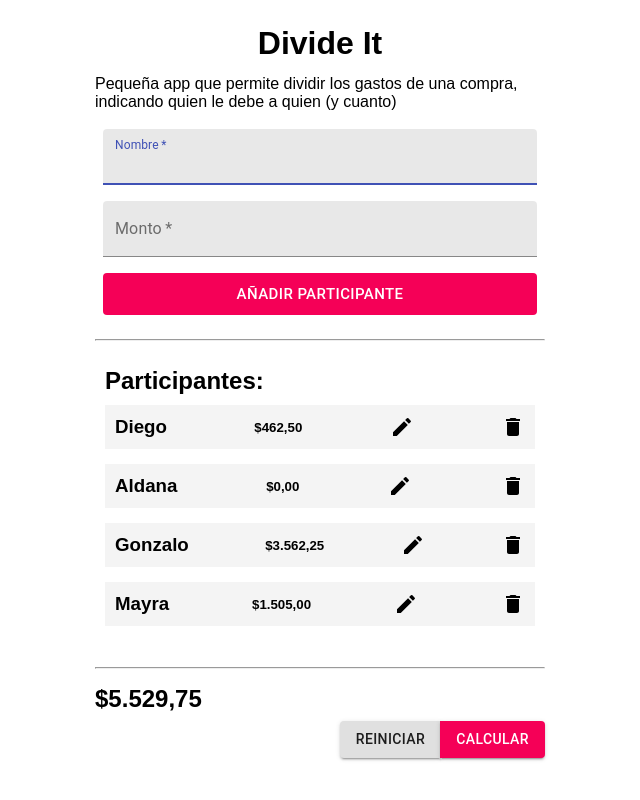
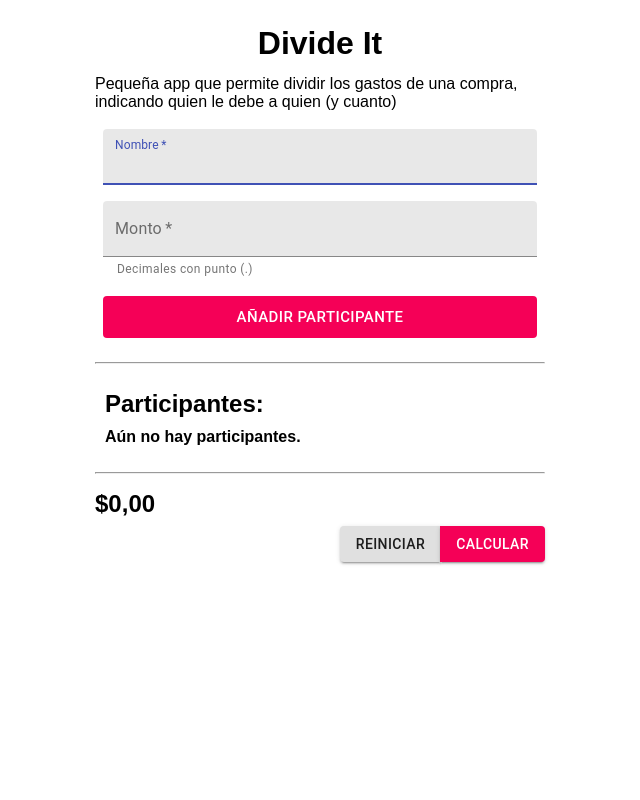
Before and after one commit to dieggoesteban/divide-it, a React (Create React App) app: page / in a window 1280 px wide. Shown: the whole page, without its empty margins (320-960 px from the left). Built offline with nearby package versions, Linux system fonts and the light colour scheme.

Commit message:
First alpha release ready

```diff
--- a/src/components/AddParticipantForm.js
+++ b/src/components/AddParticipantForm.js
@@ -49,6 +49,7 @@ const AddParticipantForm = ({ participantNameRef }) => {
                     onChange={(e) => setMonto(e.target.value)}
                     type="text"
                     value={monto}
+                    helperText="Decimales con punto (.)"
                     fullWidth
                     required
                 />
--- a/src/components/ParticipantBalanceSummary.js
+++ b/src/components/ParticipantBalanceSummary.js
@@ -15,6 +15,8 @@ const ParticipantBalanceSummary = ({ participant, total, totalIndividual }) => {
             <h3>{participant.name}:</h3>
             {balance > 0 ? (
                 <h4 className="value positive-value">${formatMoney(balance)}</h4>
+            ) : balance == 0 ? (
+                <h4 className="value neutral-value">${formatMoney(balance)}</h4>
             ) : (
                 <h4 className="value negative-value">${formatMoney(balance)}</h4>
             )}
--- a/src/reducers.js
+++ b/src/reducers.js
@@ -1,28 +1,7 @@
 import * as constants from "./constants";
 import { combineReducers } from "redux";
 
-const participantInitialState = [
-    {
-        id: 1,
-        name: "Diego",
-        monto: 462.5,
-    },
-    {
-        id: 2,
-        name: "Aldana",
-        monto: 0.0,
-    },
-    {
-        id: 3,
-        name: "Gonzalo",
-        monto: 3562.25,
-    },
-    {
-        id: 4,
-        name: "Mayra",
-        monto: 1505.0,
-    },
-];
+const participantInitialState = [];
 
 export const participantReducer = (state = participantInitialState, action = {}) => {
     switch (action.type) {
@@ -42,7 +21,7 @@ export const participantReducer = (state = participantInitialState, action = {})
     }
 };
 
-export const idCounterReducer = (state = 5, action = {}) => {
+export const idCounterReducer = (state = 1, action = {}) => {
     switch (action.type) {
         case constants.INCREMENT_IDCOUNTER:
             return state + 1;
```
